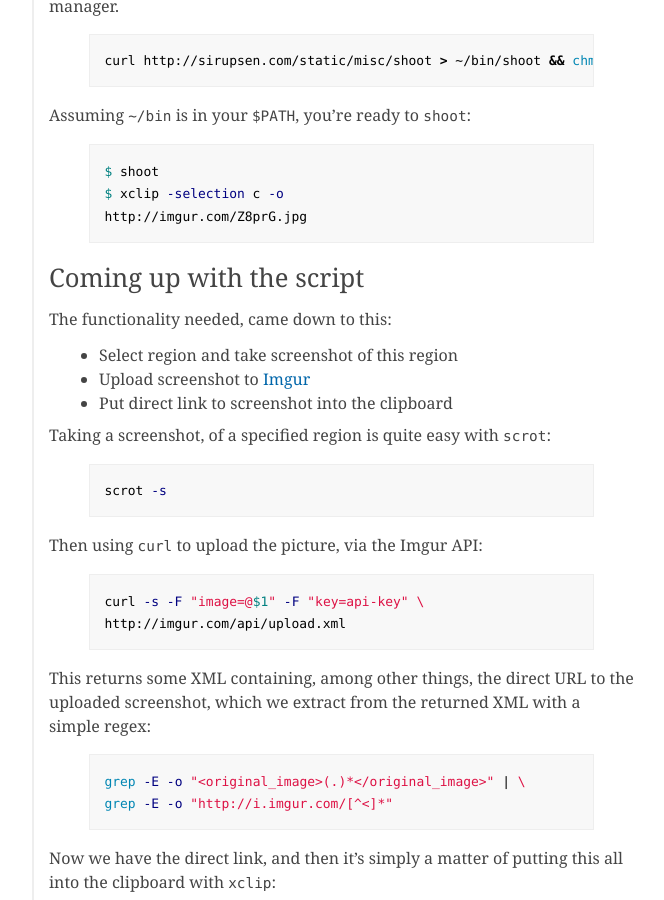
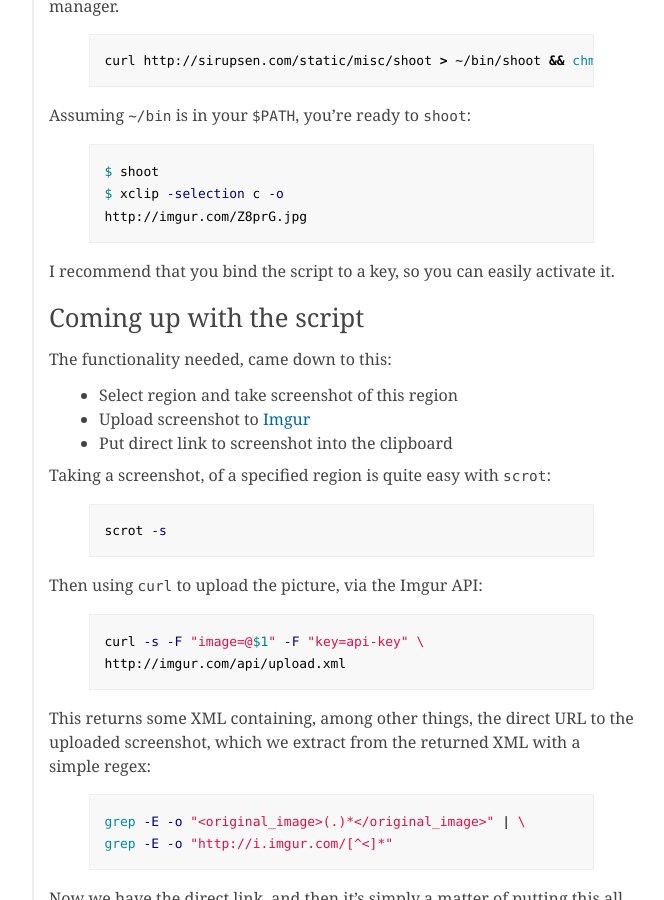
Before and after one commit to igor47/blog, a Jekyll site: the page built from _posts/2010-05-10-a-simple-imgur-bash-screenshot-utility.md, in a window 1280 px wide and 900 px high, scrolled down 554 px. Shown: the whole window, without its empty margins (218-882 px from the left). Built offline with Jekyll 4.4.1, drawn with Linux system fonts in a browser that asks for light colours; Markdown is read by kramdown in place of the engine named in the settings; comment, search, counter and statistics services are not loaded.

Commit message:
Bind the script!

```diff
--- a/_posts/2010-05-10-a-simple-imgur-bash-screenshot-utility.md
+++ b/_posts/2010-05-10-a-simple-imgur-bash-screenshot-utility.md
@@ -28,6 +28,8 @@ $ shoot
 $ xclip -selection c -o
 http://imgur.com/Z8prG.jpg
 {% endhighlight %}
+
+I recommend that you bind the script to a key, so you can easily activate it.
 
 ## Coming up with the script
 
```
